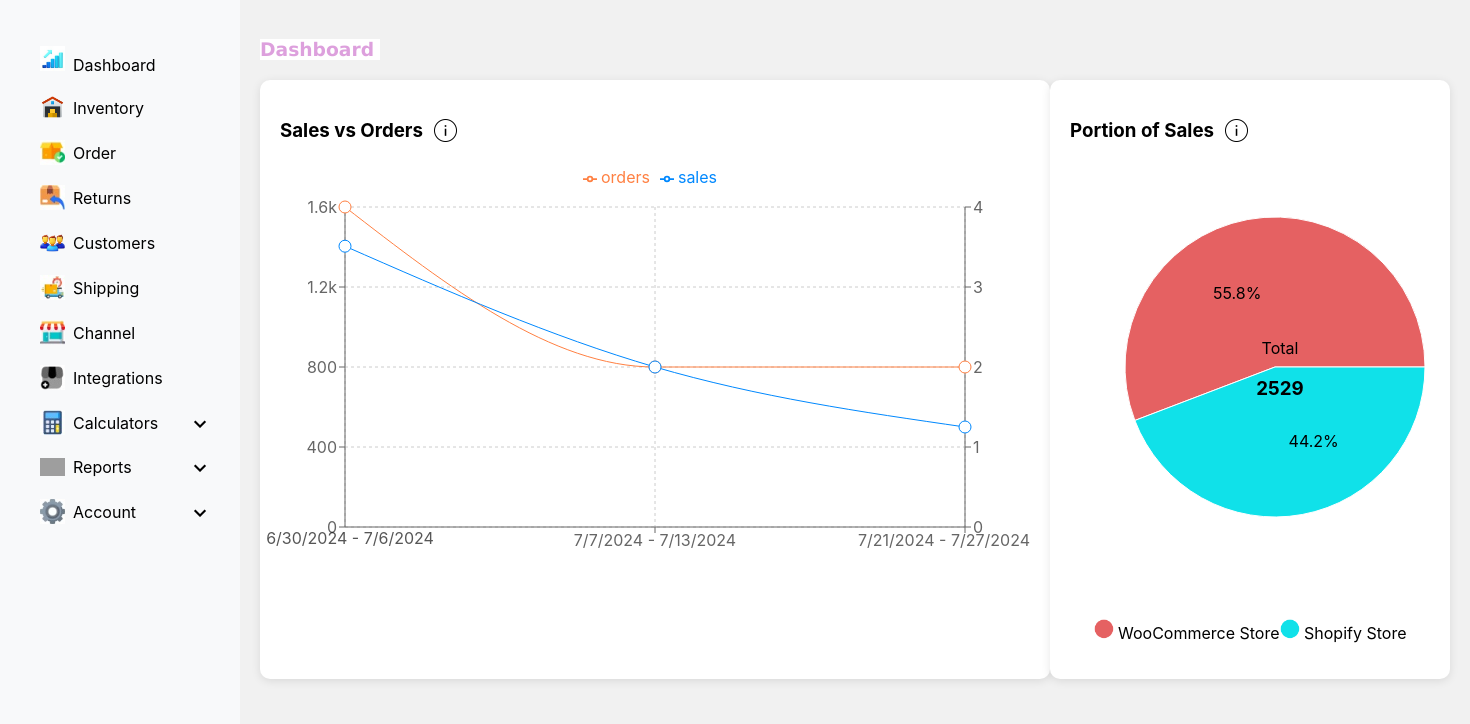
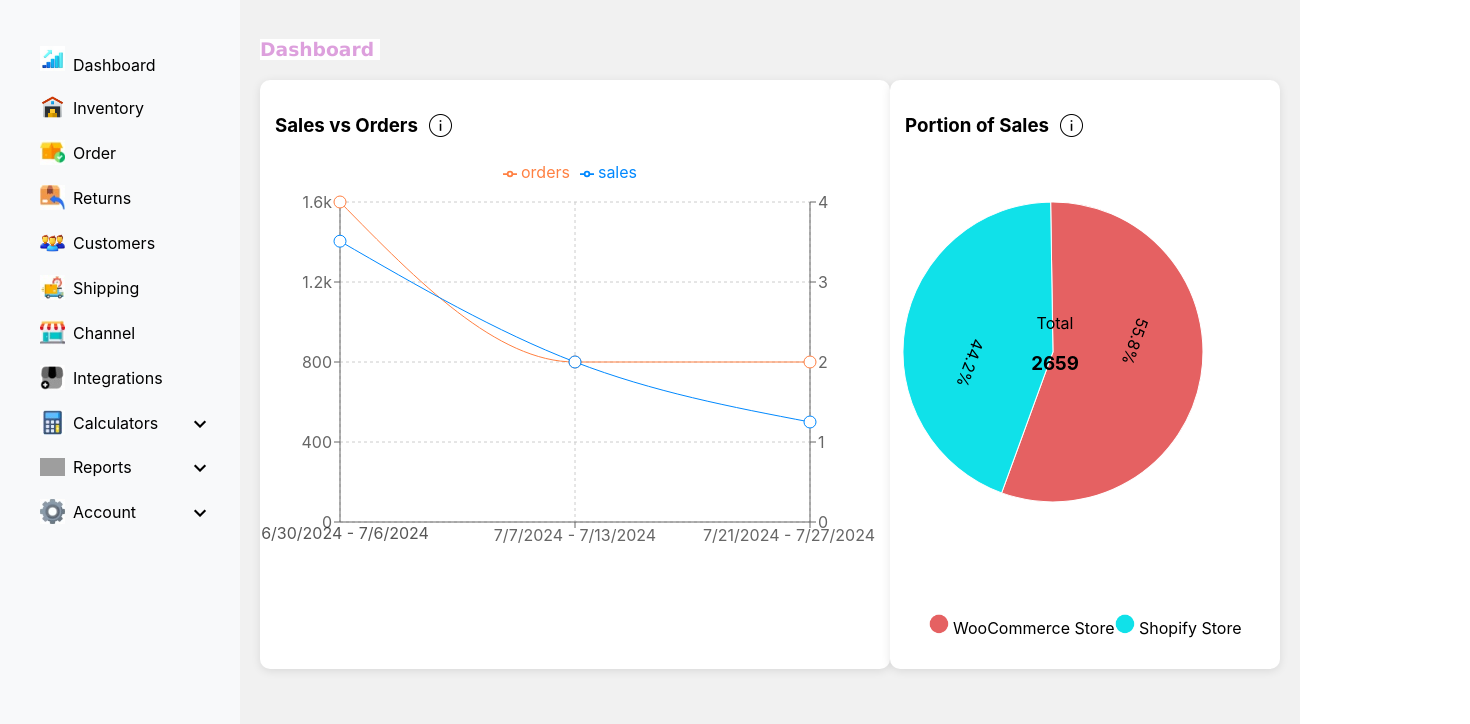
Before and after one commit to lokamcharan/react-task-charts, a React (Create React App) app: page /main in a window 1280 px wide. Shown: the top 724 px of the page, 1470 px wide, since content can reach past the window. Built offline with nearby package versions, Linux system fonts and the light colour scheme; grey boxes are pictures that could not be loaded.

Commit message:
code update

```diff
--- a/src/task/main.css
+++ b/src/task/main.css
@@ -8,12 +8,12 @@
 
 }
 
-body {
+/* body {
   margin: 0 auto;
   padding: 0;
   width: 100%;
   box-sizing: border-box;
-}
+} */
 
 .navbar h3{
     margin-right: 1100px;
@@ -36,9 +36,15 @@ font-family: 'Lucida Sans', 'Lucida Sans Regular', 'Lucida Grande', 'Lucida Sans
 
   .chart {
     box-shadow: 0 2px 10px rgba(0, 0, 0, 0.1);
-    padding: 20px;
+    padding:15px;
     background-color: #fff;
     border-radius: 10px;
+
+
+  }
+
+  .rotate{
+    transform: rotate(110deg);
   }
 
 
@@ -61,14 +67,14 @@ font-family: 'Lucida Sans', 'Lucida Sans Regular', 'Lucida Grande', 'Lucida Sans
 
   .pie-text{
     position: relative;
-    bottom: 200px;
-    left: 30px;
+    bottom: 220px;
+    right:30px
   }
 
 
   .date{
     position: relative;
-    right:305px;
+    right: 230px;
     bottom: 50px;
     color: rgba(0, 0, 0, 0.662);
   }
--- a/src/task/main.js
+++ b/src/task/main.js
@@ -3,14 +3,13 @@ import React from 'react';
 import { LineChart, Line, XAxis, YAxis, CartesianGrid, Tooltip, Legend, PieChart, Pie, Cell } from 'recharts';
 import './main.css';
 
-// Data for Line Chart
 const dataLine = [
   { name: '6/30/2024 - 7/6/2024', orders: 4, sales: 1404, avgOrderValue: 351 },
   { name: '7/7/2024 - 7/13/2024', orders: 2, sales: 800, avgOrderValue: 400 },
   { name: '7/21/2024 - 7/27/2024', orders: 2, sales: 500, avgOrderValue: 250 },
 ];
 
-// Data for Pie Chart
+
 const dataPie = [
   { name: 'WooCommerce Store', value: 55.8 },
   { name: 'Shopify Store', value: 44.2 },
@@ -19,7 +18,7 @@ const dataPie = [
 const COLORS = ['#E56162', '#10E1E9'];
 
 const MainApp = () => {
-  // Custom Tooltip to show the averages
+
   const customTooltip = ({ payload, label }) => {
     if (payload && payload.length) {
       const currentData = payload[0].payload;
@@ -77,7 +76,7 @@ const MainApp = () => {
             Sales vs Orders
             <img src='alert.png' alt='' width='25px' style={{ marginLeft: '10px' }} />
           </h3>
-          <LineChart width={750} height={400} data={dataLine}>
+          <LineChart width={600} height={400} data={dataLine}>
             <CartesianGrid strokeDasharray="3 3" />
             <XAxis dataKey="name" />
             <YAxis yAxisId="left" tickFormatter={formatYAxisLeft} />
@@ -102,6 +101,7 @@ const MainApp = () => {
             Portion of Sales
             <img src='alert.png' alt='' width='25px' style={{ marginLeft: '10px' }} />
           </h3>
+          <div className='rotate'>
           <PieChart width={360} height={360}>
             <Pie
               data={dataPie}
@@ -118,9 +118,10 @@ const MainApp = () => {
               ))}
             </Pie>
           </PieChart>
+          </div>
           <div className='pie-text'>
             <p>Total</p>
-           <h3> 2529</h3>
+           <h3>2659</h3>
            </div>
           <p>
             <img src='dot1.png' width={'20px'} alt="WooCommerce Store" /> WooCommerce Store
```
